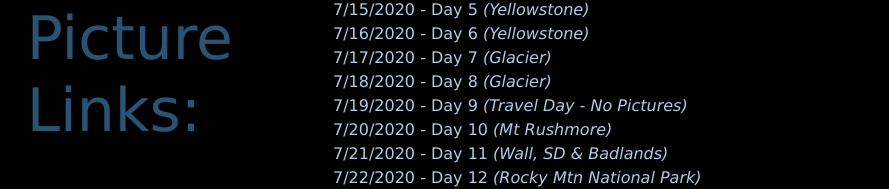
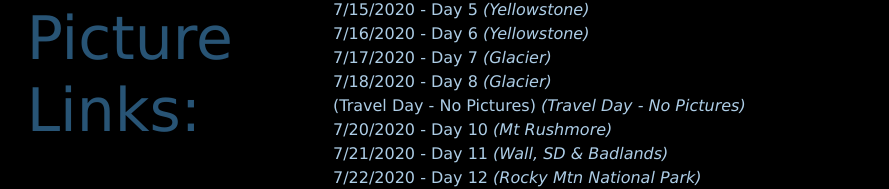
Before and after one commit to bokhaus/VacationGallery, a plain HTML site: page index.html in a window 1280 px wide. Shown: the part 1794-1983 px from the top of the page, without its empty margins (165-1054 px from the left). Drawn offline with nearby package versions, Linux system fonts and the light colour scheme; a script that the page names is missing.

```diff
--- a/index.html
+++ b/index.html
@@ -107,7 +107,7 @@
                     <li><a href="7-16-2020.html">7/16/2020 - Day 6 <i class="remove">(Yellowstone)</i></a></li>
                     <li><a href="7-17-2020.html">7/17/2020 - Day 7 <i class="remove">(Glacier)</i></a></li>
                     <li><a href="7-18-2020.html">7/18/2020 - Day 8 <i class="remove">(Glacier)</i></a></li>
-                    <li><a href="#pictures">7/19/2020 - Day 9 <i class="remove">(Travel Day - No Pictures)</i></a></li>
+                    <li><a href="#pictures">(Travel Day - No Pictures) <i class="remove">(Travel Day - No Pictures)</i></a></li>
                     <li><a href="7-20-2020.html">7/20/2020 - Day 10 <i class="remove">(Mt Rushmore)</i></a></li>
                     <li><a href="7-21-2020.html">7/21/2020 - Day 11 <i class="remove">(Wall, SD & Badlands)</i></a></li>
                     <li><a href="7-22-2020.html">7/22/2020 - Day 12 <i class="remove">(Rocky Mtn National Park)</i></a></li>
```
